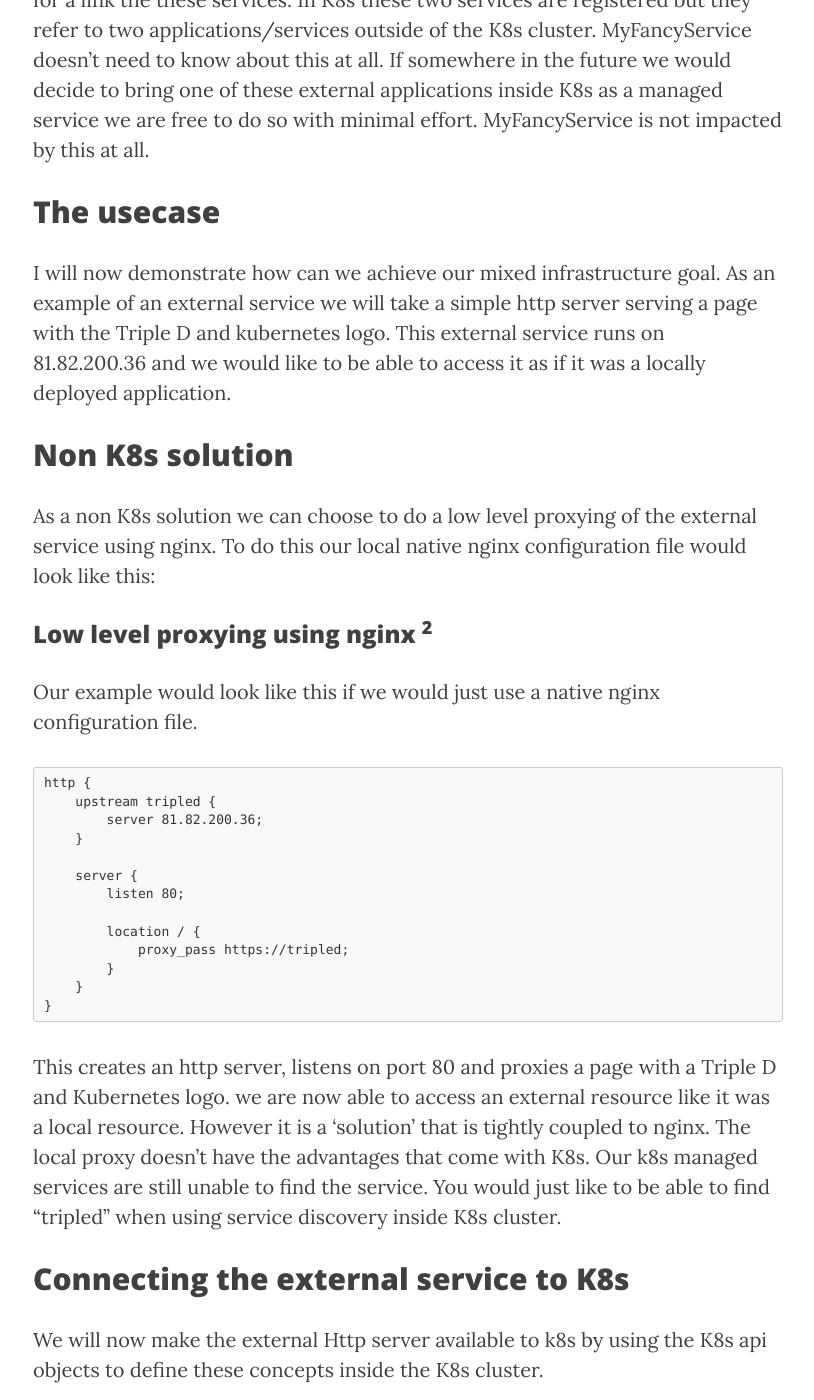
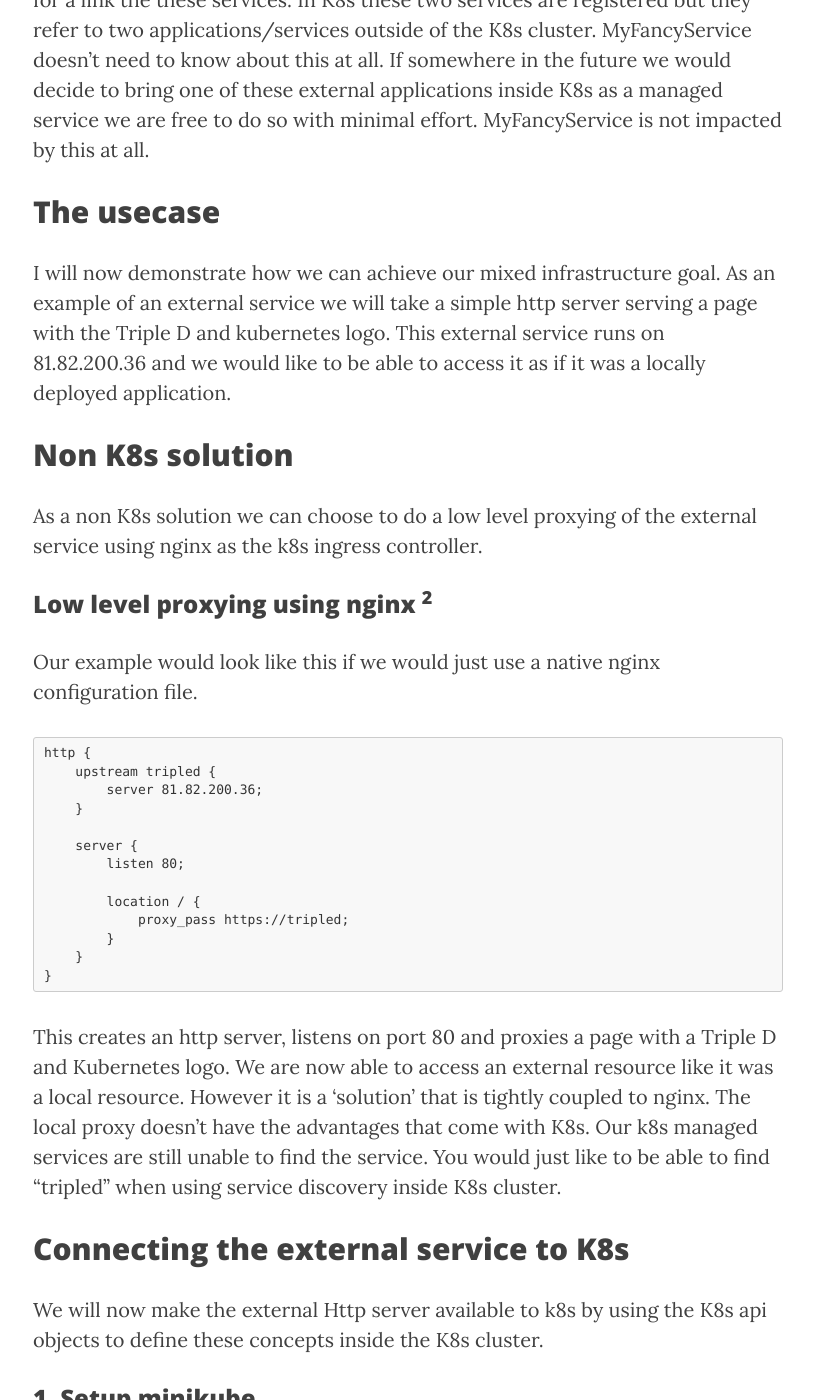
Before and after one commit to tripledio/tripledio.github.io, a Jekyll site: the page built from _posts/2018-03-01-k8s-reverse-proxy.md, in a window 1280 px wide and 1400 px high, scrolled down 2580 px. Shown: the whole window, without its empty margins (232-1046 px from the left). Built offline with Jekyll 4.4.1, drawn with Linux system fonts in a browser that asks for light colours; nearby versions of some CDN libraries; some of the changed text lies outside the part shown.

Commit message:
small updates before merge

````diff
--- a/_posts/2018-03-01-k8s-reverse-proxy.md
+++ b/_posts/2018-03-01-k8s-reverse-proxy.md
@@ -37,11 +37,11 @@ Here we have MyFancyService that runs inside our K8s cluster. MyFancyService use
 ## The usecase
 
 
-I will now demonstrate how can we achieve our mixed infrastructure goal. As an example of an external service we will take a simple http server serving a page with the Triple D and kubernetes logo. This external service runs on 81.82.200.36 and we would like to be able to access it as if it was a locally deployed application.
+I will now demonstrate how we can achieve our mixed infrastructure goal. As an example of an external service we will take a simple http server serving a page with the Triple D and kubernetes logo. This external service runs on 81.82.200.36 and we would like to be able to access it as if it was a locally deployed application.
 
 ## Non K8s solution
 
-As a non K8s solution we can choose to do a low level proxying of the external service using nginx. To do this our local native nginx configuration file would look like this:
+As a non K8s solution we can choose to do a low level proxying of the external service using nginx as the k8s ingress controller.
 
 ### Low level proxying using nginx [^2]
 
@@ -63,7 +63,7 @@ http {
 }
 ```
 
-This creates an http server, listens on port 80 and proxies a page with a Triple D and Kubernetes logo. we are now able to access an external resource like it was a local resource. However it is a 'solution' that is tightly coupled to nginx. The local proxy doesn't have the advantages that come with K8s. Our k8s managed services are still unable to find the service. You would just like to be able to find "tripled" when using service discovery inside K8s cluster.
+This creates an http server, listens on port 80 and proxies a page with a Triple D and Kubernetes logo. We are now able to access an external resource like it was a local resource. However it is a 'solution' that is tightly coupled to nginx. The local proxy doesn't have the advantages that come with K8s. Our k8s managed services are still unable to find the service. You would just like to be able to find "tripled" when using service discovery inside K8s cluster.
 
 ## Connecting the external service to K8s
 
@@ -144,7 +144,7 @@ spec:
 The yaml snippets can be put in any file, we'll use demo.yaml, and then run
 ```kubectl apply -f demo.yaml```
 
-which deploys it to your cluster. This will trigger a rewrite and reload of your ingress implementations configuration file.
+which deploys it to your cluster. This will trigger a rewrite and reload of your ingress controller's configuration file.
 
 We're using the [xip.io](http://xip.io) [^6] service to provide us with a DNS entry as it's the easiest way to get a public dns lookup pointing to the minikube ip.
 
````
